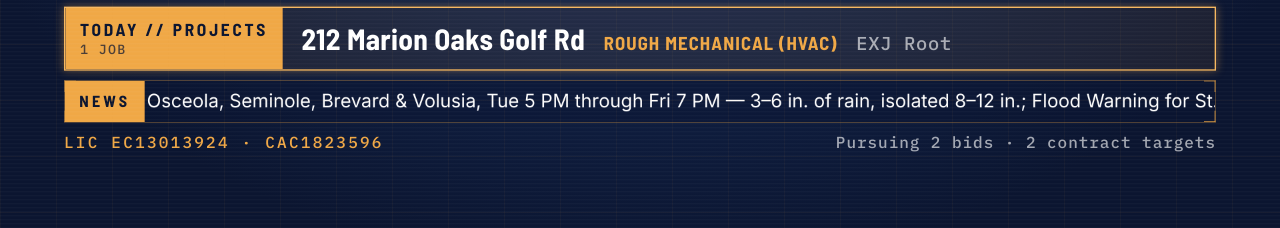
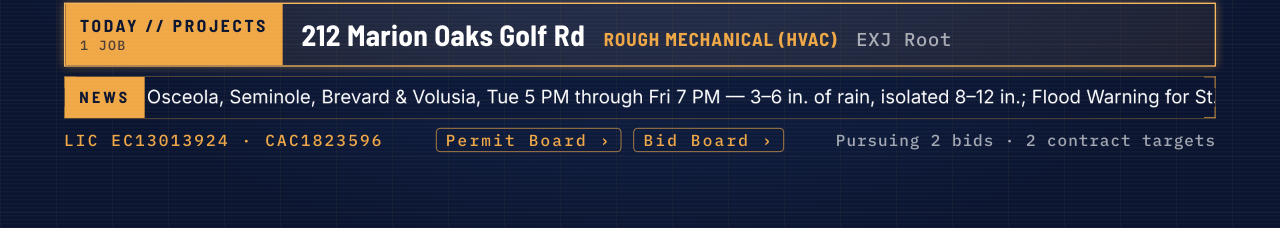
Before and after one commit to Sharmaelechvac/sharma-office-tv, a website: page docs/index.html in a window 1280 px wide. Shown: the part 572-800 px from the top of the page. Drawn offline with Linux system fonts and the light colour scheme; no server answers.

Commit message:
Add Permit Board and Bid Board links to TV footer

```diff
--- a/docs/index.html
+++ b/docs/index.html
@@ -892,6 +892,9 @@
       letter-spacing: 0.06em;
     }
     .foot .id { color: var(--gold); letter-spacing: 0.14em; }
+    .foot .foot-links { display: flex; gap: 18px; }
+    .foot .foot-link { color: var(--gold); text-decoration: none; letter-spacing: 0.14em; border: 1px solid var(--gold); border-radius: 6px; padding: 2px 14px; }
+    .foot .foot-link:hover { background: rgba(240,168,70,0.15); }
   </style>
 </head>
 <body>
@@ -966,6 +969,7 @@
 
       <footer class="foot">
         <span class="id">LIC EC13013924 · CAC1823596</span>
+        <span class="foot-links"><a class="foot-link" href="https://sharma-permits.sharma-crew.workers.dev" target="_blank" rel="noopener">Permit Board ›</a><a class="foot-link" href="https://sharma-bids.sharma-crew.workers.dev" target="_blank" rel="noopener">Bid Board ›</a></span>
         <span id="foot-right"></span>
       </footer>
     </div>
```
